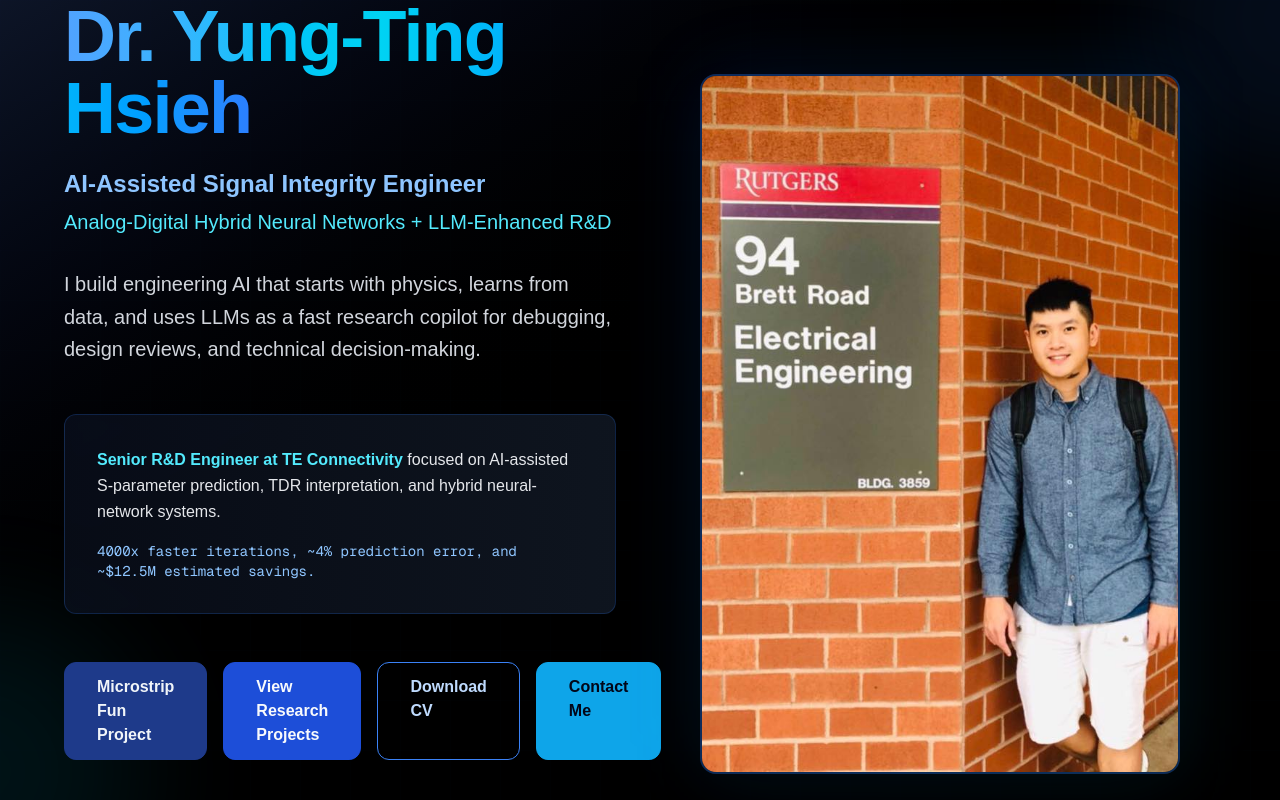
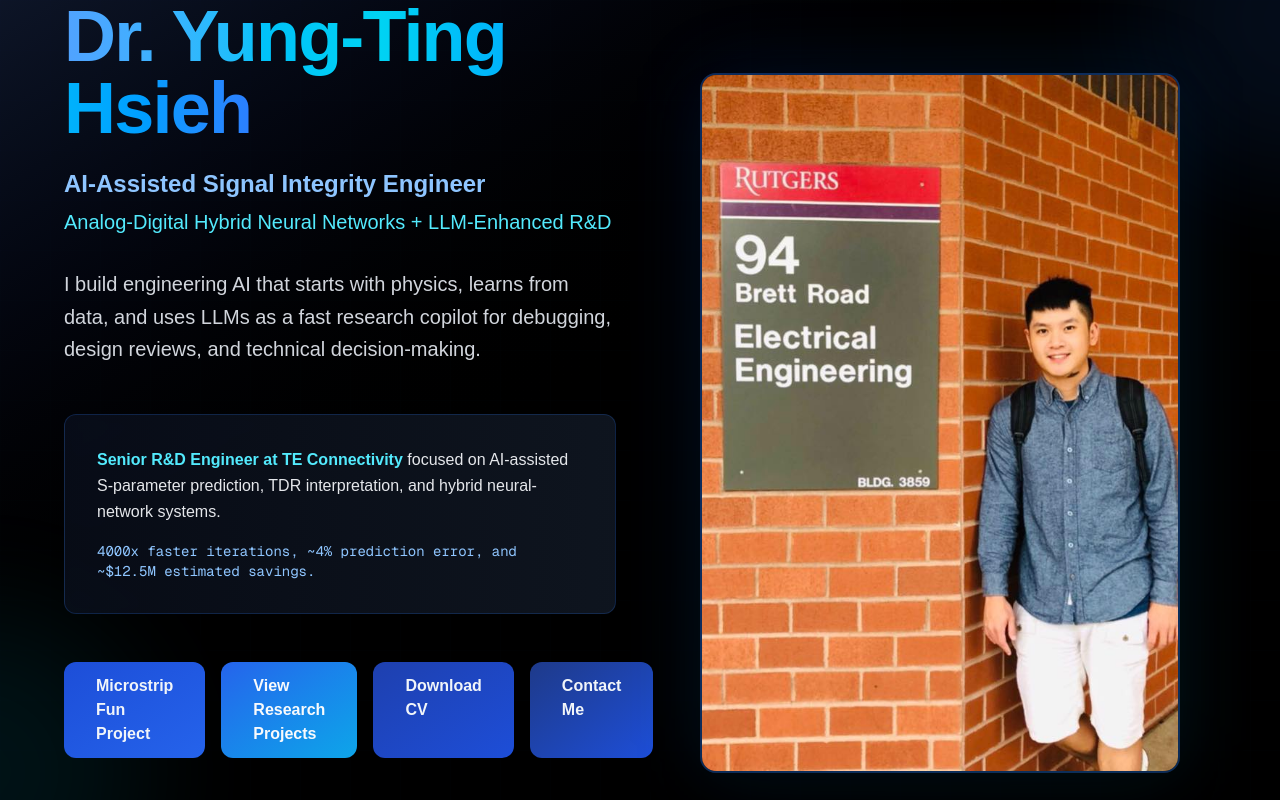
Before and after one commit to dryungtinghsieh-ui/ai-portfolio, a Next.js app: page / in a window 1280 px wide. Shown: the top 800 px of the page. Built offline with nearby package versions, Linux system fonts and the light colour scheme.

Commit message:
revert(style): restore previous blue gradient CTA version

```diff
--- a/app/page.tsx
+++ b/app/page.tsx
@@ -82,13 +82,13 @@ const tagVariants = {
 const ctaBaseClass =
   'rounded-xl px-8 py-3 font-semibold transition-all duration-200 ease-in-out hover:shadow-[0_0_12px_rgba(59,130,246,0.4)]';
 const ctaPrimaryClass =
-  'border border-[#1D4ED8] bg-[#1D4ED8] text-slate-50 hover:bg-[#2563EB]';
+  'bg-gradient-to-br from-[#2563EB] to-[#0EA5E9] text-slate-50';
 const ctaSecondaryClass =
-  'border border-[#1E3A8A] bg-[#1E3A8A] text-slate-100 hover:bg-[#1D4ED8]';
+  'bg-gradient-to-br from-[#1D4ED8] to-[#2563EB] text-slate-100';
 const ctaTertiaryClass =
-  'border border-[#3B82F6] bg-transparent text-[#BFDBFE] hover:bg-[#1E3A8A]/30';
+  'bg-gradient-to-br from-[#1E40AF] to-[#1D4ED8] text-slate-100';
 const ctaQuaternaryClass =
-  'border border-[#0EA5E9] bg-[#0EA5E9] text-slate-950 hover:bg-[#38BDF8]';
+  'bg-gradient-to-br from-[#1E3A8A] to-[#1D4ED8] text-slate-100';
 
 export default function Home() {
   const [hoveredTag, setHoveredTag] = useState<number | null>(null);
```
